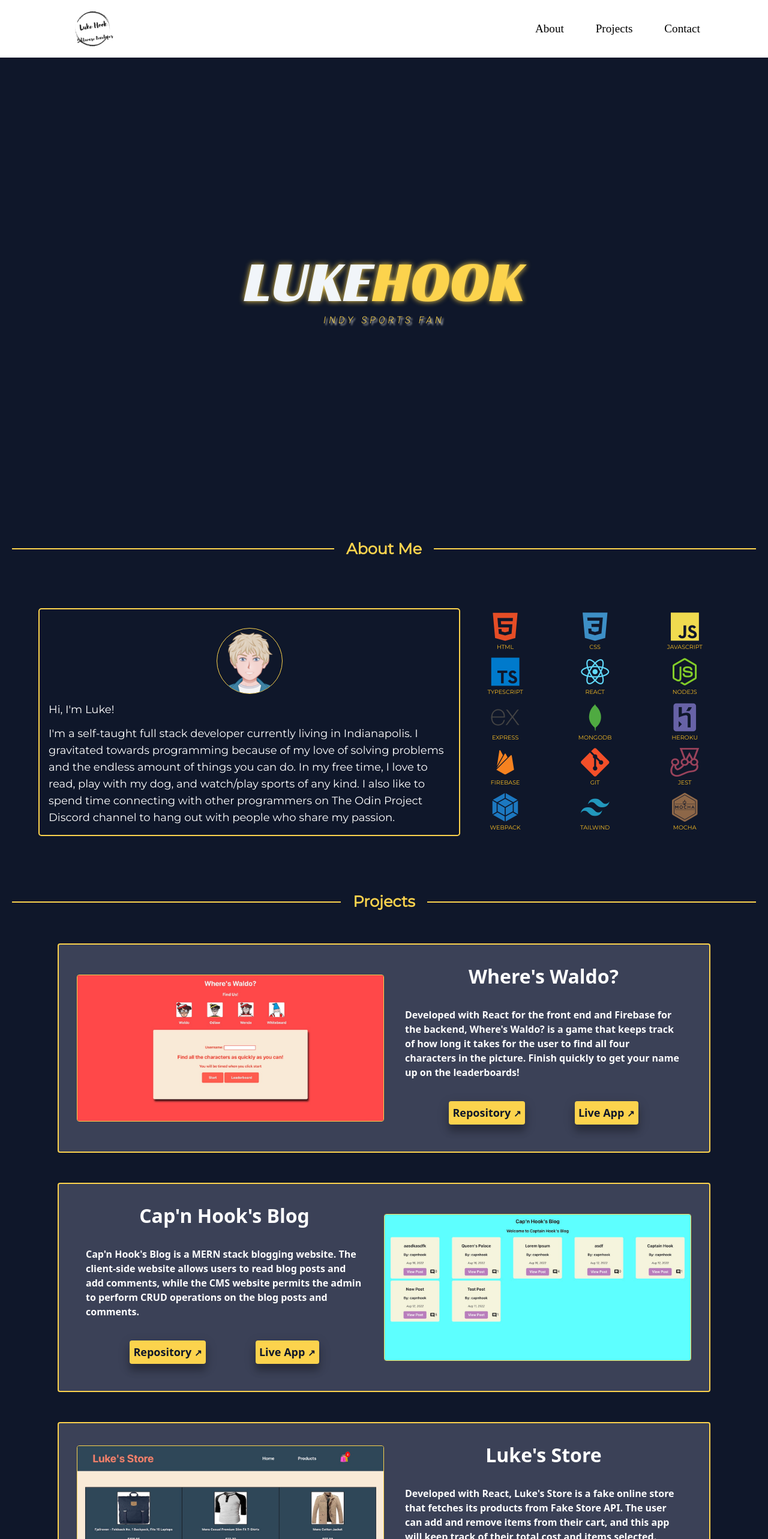
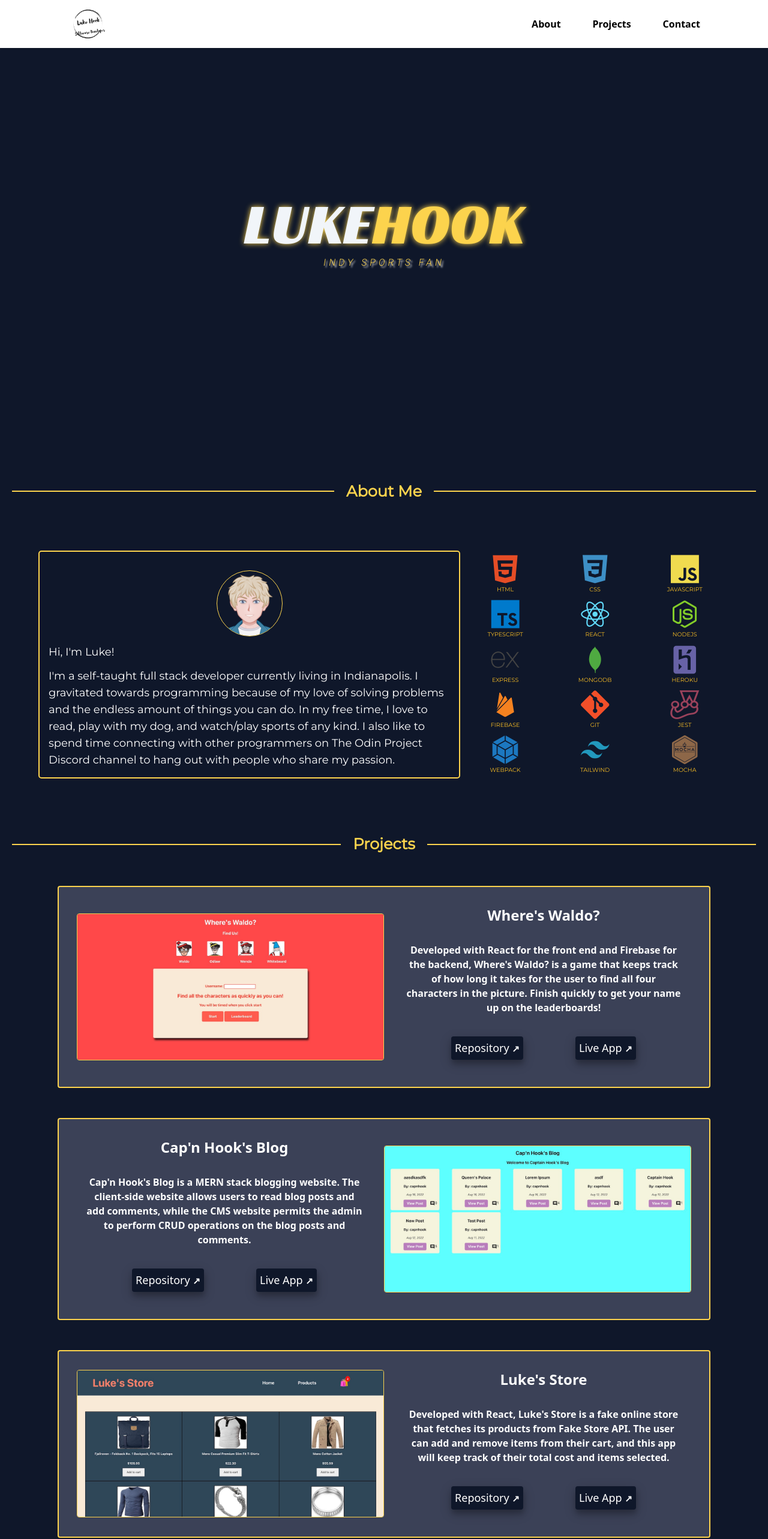
Before and after one commit to luhook04/personal-portfolio, a React (Create React App) app: page / in a window 1280 px wide. Shown: the top 2566 px of the page at 60% size. Built offline with nearby package versions, Linux system fonts and the light colour scheme.

Commit message:
Finish styling for responsive design

```diff
--- a/src/App.css
+++ b/src/App.css
@@ -1,12 +1,26 @@
+html {
+  background-color: rgb(15 23 42);
+}
 .nav-links li a {
   box-shadow: inset 0 0 0 0 #3b4157;
-  font-size: larger;
-  font-family: 'monterrat';
+
+  font-weight: 600;
   border-radius: 4px;
   margin: 0 -0.25rem;
   padding: 0.35rem 0.65rem;
   transition: color 0.4s ease-in-out, box-shadow 0.3s ease-in-out;
   text-decoration: none;
+}
+nav {
+  z-index: 999;
+  width: 100%;
+  box-shadow: rgb(0 0 0 / 10%) 0px 1px 3px 0px, rgb(0 0 0 / 6%) 0px 1px 2px 0px;
+  animation: 1.3s ease-out 3s 1 slideInFromTop;
+  animation-fill-mode: forwards;
+  position: fixed;
+  top: 0;
+  opacity: 0;
+  background-color: white;
 }
 .flex-header {
   display: flex;
@@ -163,10 +177,9 @@ nav img {
   padding: 30px;
   border-radius: 4px;
   background-color: #3b4157;
-  font-weight: bolder;
 }
 h2 {
-  font-size: 2rem;
+  font-size: 1.5rem;
   margin: auto;
   margin-bottom: 1rem;
   margin-top: 1rem;
@@ -178,13 +191,14 @@ h2 {
   display: flex;
   flex-direction: column;
   padding: 15px;
+  font-weight: bolder;
+  text-align: center;
 }
 .project-links li a {
-  box-shadow: 0 12px 12px 0 rgba(0, 0, 0, 0.2), 0 6px 20px 0 rgba(0, 0, 0, 0.19);
-  color: rgb(15 23 42);
+  box-shadow: 1px 7px 8px 0 rgba(0, 0, 0, 0.2), 0 6px 20px 0 rgba(0, 0, 0, 0.19);
+  border-radius: 4px;
   padding: 6px;
-  background-color: #fcd34d;
-  border-radius: 4px;
+  font-weight: 400;
 }
 .project-links {
   font-weight: bold;
@@ -198,10 +212,145 @@ h2 {
   margin-top: 1.5rem;
 }
 
+.project-links li {
+  background-color: rgb(15 23 42);
+  color: white;
+  border-radius: 4px;
+  transition-property: background-color, color, transform;
+  transition-duration: 0.7s;
+}
+
 .project-links a {
   text-decoration: none;
 }
 
+.contact-content {
+  text-align: center;
+  color: rgb(15 23 42);
+  font-weight: bold;
+  background-color: #fcd34d;
+  width: 55%;
+  margin-left: auto;
+  margin-right: auto;
+  margin-bottom: 40px;
+  padding: 15px;
+  border-radius: 4px;
+  min-width: 330px;
+}
+
+.contact-info {
+  display: flex;
+  justify-content: center;
+  align-items: center;
+  gap: 10px;
+  margin-bottom: 10px;
+}
+.contact-links {
+  margin-top: 20px;
+  align-items: center;
+  justify-content: center;
+  column-gap: 25px;
+  display: flex;
+}
+
+.contact-links a {
+  text-decoration: none;
+}
+
+.contact-links i {
+  color: rgb(15 23 42);
+  font-size: 35px;
+  transition-property: background-color, color;
+  transition-duration: 0.7s;
+}
+
+.contact-form {
+  margin-left: auto;
+  margin-right: auto;
+  display: flex;
+  flex-direction: column;
+  row-gap: 10px;
+  width: 80%;
+}
+
+.contact-form input {
+  -webkit-appearance: none;
+  -ms-appearance: none;
+  -moz-appearance: none;
+  appearance: none;
+  font-family: inherit;
+  border: none;
+  border-bottom: 2px solid rgb(15 23 42);
+  background-color: #fcd34d;
+  outline: none;
+}
+
+.contact-form input::placeholder {
+  color: black;
+  opacity: 0.6;
+  font-weight: bold;
+}
+.contact-form textarea::placeholder {
+  color: black;
+  opacity: 0.6;
+  font-weight: bold;
+}
+
+.contact-form:focus {
+  display: none;
+}
+
+.contact-form button {
+  box-shadow: 1px 7px 8px 0 rgba(0, 0, 0, 0.2), 0 6px 20px 0 rgba(0, 0, 0, 0.19);
+  width: 30%;
+  margin: auto;
+  font-family: inherit;
+  min-width: 180px;
+  text-align: center;
+  padding: 8px 16px;
+  text-decoration: none;
+  background-color: rgb(15 23 42);
+  border: none;
+  border-radius: 4px;
+  color: white;
+  font-weight: bold;
+  font-size: 0.9rem;
+  border: 2px solid rgb(15 23 42);
+  transition-property: background-color, color, border;
+  transition-duration: 0.7s;
+}
+
+.contact-form button:hover {
+  background-color: white;
+  color: rgb(15 23 42);
+  border: 2px solid white;
+}
+
+.contact-form textarea {
+  font-family: inherit;
+  outline: none;
+  min-height: 200px;
+}
+
+.back {
+  transform: rotateY(180deg);
+}
+.about-info:hover > .flip-box > .outer {
+  transform: rotateY(180deg);
+}
+
+.about-info:hover {
+  scale: 1.05;
+}
+.project-links li a {
+  display: inline-block;
+}
+a span {
+  font-size: 15px;
+  display: inline-block;
+  transition-property: transform;
+  transition-duration: 0.5s;
+}
 @keyframes zoomup {
   50% {
     color: #fcd34d;
@@ -243,38 +392,32 @@ h2 {
     margin-top: 0px;
   }
 }
-.back {
-  transform: rotateY(180deg);
-}
-.about-info:hover > .flip-box > .outer {
-  transform: rotateY(180deg);
+
+@keyframes slideInFromTop {
+  from {
+    transform: translateY(-100%);
+    opacity: 0;
+  }
+  to {
+    transform: translateY(0);
+    opacity: 1;
+  }
 }
 
-.about-info:hover {
-  scale: 1.05;
-}
-.project-links li a {
-  display: inline-block;
-  transition: transform;
-  transition-duration: 0.5s;
-}
-a span {
-  font-size: 15px;
-  display: inline-block;
-  transition-property: transform;
-  transition-duration: 0.5s;
-}
 @media (hover: hover) and (pointer: fine) {
   .nav-links a:hover {
     box-shadow: inset 100px 0 0 0 #3b4157;
     color: white;
   }
-  .project-links li a:hover {
-    transform: scale(1.2);
-  }
 
   .project-links li a:hover > span {
     transform: rotate(45deg);
+  }
+
+  .project-links li:hover {
+    background-color: #fcd34d;
+    color: #3b4157;
+    transform: scale(1.1);
   }
 
   nav img:hover {
@@ -282,16 +425,18 @@ a span {
   }
 
   .contact-links i:hover {
-    color: #7cdce9;
+    color: white;
+  }
+
+  .project-info {
+    text-align: left;
+  }
+
+  h2 {
+    font-size: 2rem;
   }
 }
-/*
-@media (min-width: 400px) {
-  .project-links {
-    font-size: 14px;
-    justify-content: space-evenly;
-  }
-} */
+
 @media (min-width: 600px) {
   .project-links {
     font-size: 16px;
--- a/src/components/Header.js
+++ b/src/components/Header.js
@@ -6,9 +6,9 @@ const Header = () => {
       <nav>
         <div className="w-10/12 mx-auto flex justify-between">
           <a href="#top">
-            <img src={logo} alt="Back to top" className="h-24 w-24" />
+            <img src={logo} alt="Back to top" className="h-20 w-20" />
           </a>
-          <ul className="flex items-center gap-x-10 nav-links">
+          <ul className="flex text-sm md:text-base items-center gap-x-3 md:gap-x-10 nav-links">
             <li>
               <a href="#about">About</a>
             </li>
--- a/src/components/Modal.js
+++ b/src/components/Modal.js
@@ -2,9 +2,9 @@ const Modal = ({ showModal }) => {
   return (
     <>
       {showModal && (
-        <div className="modal">
-          <p>Thank you for the message!</p>
-          <p>I'll get back to you as soon as possible!</p>
+        <div className="mt-4">
+          <p>Thank you for the message</p>
+          <p>I'll get back to you as soon as possible</p>
         </div>
       )}
     </>
--- a/src/components/Projects.js
+++ b/src/components/Projects.js
@@ -30,7 +30,7 @@ const Projects = () => {
                 target="_blank"
                 rel="noreferrer"
               >
-                Repository <span>&#8599;&#xFE0E;</span>
+                Repository <span className="font-bold">&#8599;&#xFE0E;</span>
               </a>
             </li>
             <li>
@@ -39,7 +39,7 @@ const Projects = () => {
                 target="_blank"
                 rel="noreferrer"
               >
-                Live App <span>&#8599;&#xFE0E;</span>
+                Live App <span className="font-bold">&#8599;&#xFE0E;</span>
               </a>
             </li>
           </ul>
@@ -62,7 +62,7 @@ const Projects = () => {
                 target="_blank"
                 rel="noreferrer"
               >
-                Repository <span>&#8599;&#xFE0E;</span>
+                Repository <span className="font-bold">&#8599;&#xFE0E;</span>
               </a>
             </li>
             <li>
@@ -71,7 +71,7 @@ const Projects = () => {
                 target="_blank"
                 rel="noreferrer"
               >
-                Live App <span>&#8599;&#xFE0E;</span>
+                Live App <span className="font-bold">&#8599;&#xFE0E;</span>
               </a>
             </li>
           </ul>
@@ -94,7 +94,7 @@ const Projects = () => {
                 target="_blank"
                 rel="noreferrer"
               >
-                Repository <span>&#8599;&#xFE0E;</span>
+                Repository <span className="font-bold">&#8599;&#xFE0E;</span>
               </a>
             </li>
             <li>
@@ -103,7 +103,7 @@ const Projects = () => {
                 target="_blank"
                 rel="noreferrer"
               >
-                Live App <span>&#8599;&#xFE0E;</span>
+                Live App <span className="font-bold">&#8599;&#xFE0E;</span>
               </a>
             </li>
           </ul>
@@ -126,7 +126,7 @@ const Projects = () => {
                 target="_blank"
                 rel="noreferrer"
               >
-                Repository <span>&#8599;&#xFE0E;</span>
+                Repository <span className="font-bold">&#8599;&#xFE0E;</span>
               </a>
             </li>
             <li>
@@ -135,7 +135,7 @@ const Projects = () => {
                 target="_blank"
                 rel="noreferrer"
               >
-                Live App <span>&#8599;&#xFE0E;</span>
+                Live App <span className="font-bold">&#8599;&#xFE0E;</span>
               </a>
             </li>
           </ul>
@@ -157,7 +157,7 @@ const Projects = () => {
                 target="_blank"
                 rel="noreferrer"
               >
-                Repository <span>&#8599;&#xFE0E;</span>
+                Repository <span className="font-bold">&#8599;&#xFE0E;</span>
               </a>
             </li>
             <li>
@@ -166,7 +166,7 @@ const Projects = () => {
                 target="_blank"
                 rel="noreferrer"
               >
-                Live App <span>&#8599;&#xFE0E;</span>
+                Live App <span className="font-bold">&#8599;&#xFE0E;</span>
               </a>
             </li>
           </ul>
@@ -188,7 +188,7 @@ const Projects = () => {
                 target="_blank"
                 rel="noreferrer"
               >
-                Repository <span>&#8599;&#xFE0E;</span>
+                Repository <span className="font-bold">&#8599;&#xFE0E;</span>
               </a>
             </li>
             <li>
@@ -197,7 +197,7 @@ const Projects = () => {
                 target="_blank"
                 rel="noreferrer"
               >
-                Live App <span>&#8599;&#xFE0E;</span>
+                Live App <span className="font-bold">&#8599;&#xFE0E;</span>
               </a>
             </li>
           </ul>
--- a/src/components/Welcome.js
+++ b/src/components/Welcome.js
@@ -2,7 +2,7 @@ const Welcome = () => {
   return (
     <section className="text-center flex h-screen">
       <div className="text-slate-100 m-auto">
-        <div className="font-Welcome text-8xl block glow-container">
+        <div className="font-Welcome md:text-8xl text-7xl block glow-container">
           <span className="animate-slide inline-block" style={{ '--i': 1 }}>
             L
           </span>
```
Also changed, not shown: src/components/Contact.js (+9 -7 lines).
